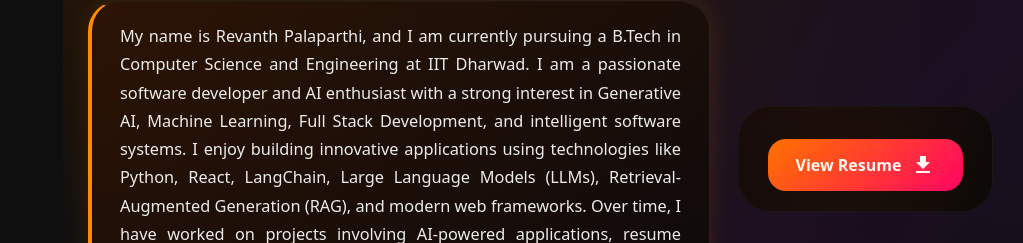
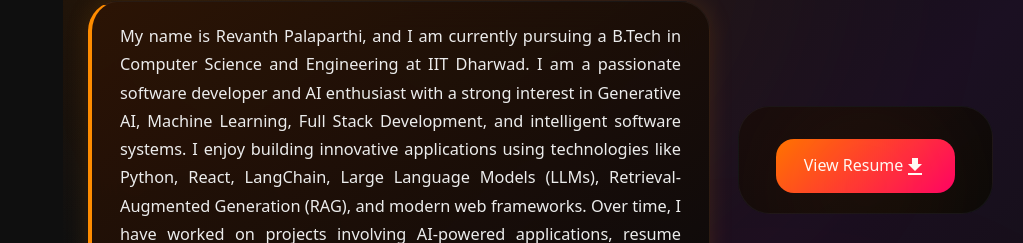
Before and after one commit to revi1106/Revanth-Portfolio, a React (Create React App) app: page / in a window 1280 px wide. Shown: the part 900-1143 px from the top of the page, without its empty margins (257-1280 px from the left). Built offline with nearby package versions, Linux system fonts and the light colour scheme.

Commit message:
Update index.js

```diff
--- a/src/components/About/index.js
+++ b/src/components/About/index.js
@@ -86,22 +86,15 @@ export default function About() {
 
             </div>
 
-
-            <button className="download-btn">
-
             <a
+              className="download-btn"
               href="/RevanthPalaparthi_resume.pdf"
               target="_blank"
-                rel="noreferrer"
+              rel="noopener noreferrer"
             >
-
               View Resume
-
               <DownloadIcon />
-
             </a>
-
-            </button>
 
           </div>
 
```
Lines whose indentation alone changed are shown as unchanged.
